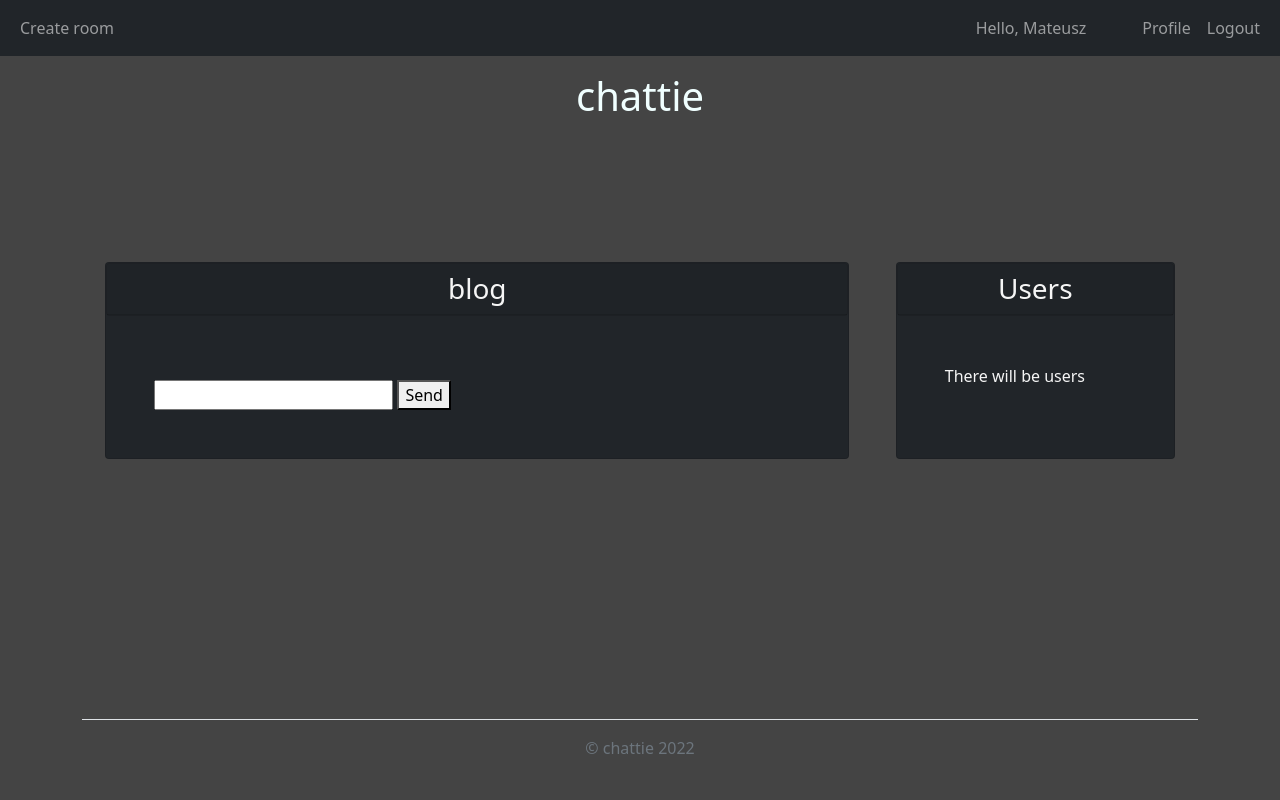
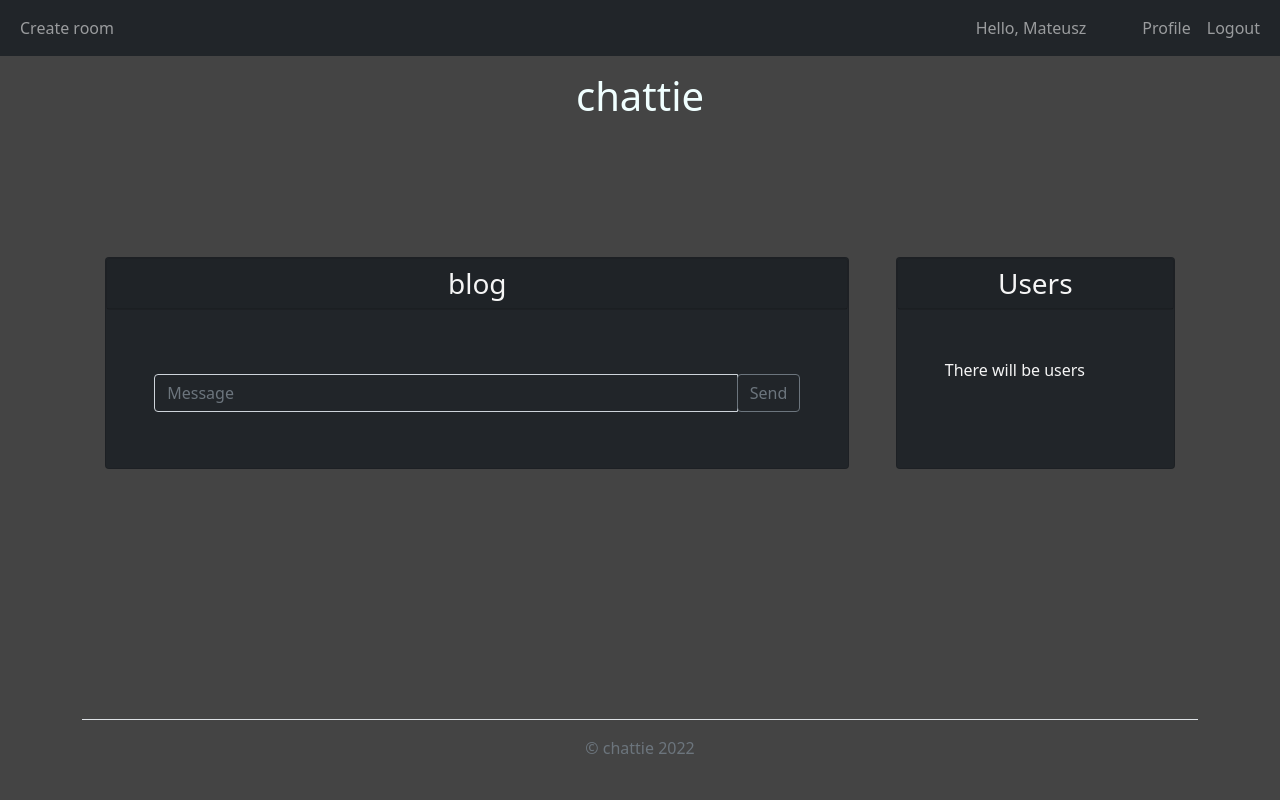
Before and after one commit to MateuszM-M/chattie-app-flask, a Flask app: a page that uses chattie/templates/room.html in a window 1280 px wide. Run offline with Flask 2, Linux system fonts and the light colour scheme; a user stored in the database is signed in; data comes from the database, SQL or seed files in the repository; both versions use the stored data as it was after the commit; parts of the project's set-up code (start-up, migrations or seed data) failed here and were passed over; some libraries are stand-ins or nearby versions.

Commit message:
Style rooms

```diff
--- a/chattie/forms.py
+++ b/chattie/forms.py
@@ -40,8 +40,3 @@ class CreateRoomForm(FlaskForm):
         name = Room.query.filter_by(name=name.data).first()
         if name:
             raise ValidationError('That name is taken. Please choose a different one.')
-
-
-class AddMessageForm(FlaskForm):
-    message = StringField('Message')
-    submit = SubmitField('Send')
--- a/chattie/routes.py
+++ b/chattie/routes.py
@@ -3,7 +3,7 @@ from flask_login import current_user, login_required, login_user, logout_user
 from flask_socketio import send
 
 from chattie import app, bcrypt, db, socketio
-from chattie.forms import (AddMessageForm, CreateRoomForm, LoginForm,
+from chattie.forms import (CreateRoomForm, LoginForm,
                            RegistrationForm)
 
 from .models import Message, Room, User
@@ -88,12 +88,10 @@ def create_room():
 @login_required
 def room(room_name):
     room = Room.query.filter_by(name=room_name).first()
-    form = AddMessageForm()
     messages = Message.query.filter_by(room=room)
     return render_template('room.html',
                            title=room.name,
                            room=room,
-                           form=form,
                            messages=messages)
 
 
--- a/chattie/static/main.css
+++ b/chattie/static/main.css
@@ -15,3 +15,24 @@ a {
 a:hover {
     color:azure;
 }
+
+.mh-50 {
+    max-height: 50vh;
+}
+
+::-webkit-scrollbar {
+    width: 0.5vw;
+}
+
+::-webkit-scrollbar-track {
+    background-color: #2c2c2c;
+    border-radius: 10px;
+}
+
+::-webkit-scrollbar-thumb {
+    border-radius: 10px;
+    background-color:#484848;
+}
+
+::-webkit-scrollbar-thumb:hover {
+    background-color:#333333;
--- a/chattie/templates/room.html
+++ b/chattie/templates/room.html
@@ -8,25 +8,22 @@
         </div>
         <div class="p-5">
 
-        <ul id="messages">
+            <ul id="messages" class="mh-50 overflow-auto">
                 {% for message in messages %}
                     <p>{{ message.message }}</p>
                 {% endfor %}
             </ul>
 
+            <form onsubmit="return false">
 
-        <!--<form action="" method="POST">
-            {{ form.hidden_tag() }}
-            <div class="form-floating my-2">
-                {{ form.message(class="form-control bg-dark text-white", placeholder="Message", id="myMessage") }}
-                {{ form.message.label(class="form-control-label") }}
+                <div class="my-2 input-group">
+                    <input type="text" class="form-control bg-dark text-white" placeholder="Message" id="myMessage">
+                    <div class="input-group-append">
+                        <button id="sendbutton" class="btn btn-outline-secondary">Send</button>
                     </div>
-            <div class='text-center'>
-                {{ form.submit(class="btn btn-primary mt-2", id="sendbutton") }}
                 </div>
-        </form>-->
-        <input type="text" id="myMessage">
-        <button id="sendbutton">Send</button>
+
+            </form>
         </div>
 
     </div>
@@ -49,24 +46,25 @@
 <script type="text/javascript">
 
     var socket = io.connect('http://127.0.0.1:5000/r/Mateusz');
+    const messages = document.getElementById('messages')
+    const button = document.getElementById('sendbutton')
 
     socket.on('connect', function() {
         socket.send('User has connected!');
     });
 
     socket.on('message', function(msg) {
-        console.log(msg)
-        document.getElementById('messages').innerHTML += '<p>'+msg+'</p>';
+        messages.innerHTML += '<p>'+msg+'</p>';
+        messages.scrollTop = messages.scrollHeight;
     });
 
-    document.getElementById('sendbutton').addEventListener('click', sendMessage);
-
+    button.addEventListener('click', sendMessage);
 
     function sendMessage() {
-        x = socket.send(document.getElementById('myMessage').value);
-        console.log(x)
+        socket.send(document.getElementById('myMessage').value);
         document.getElementById('myMessage').value = "";
     };
+
 
 </script>
 
```
Also changed, not shown: chattie/site.db. Lines whose indentation alone changed are shown as unchanged.
